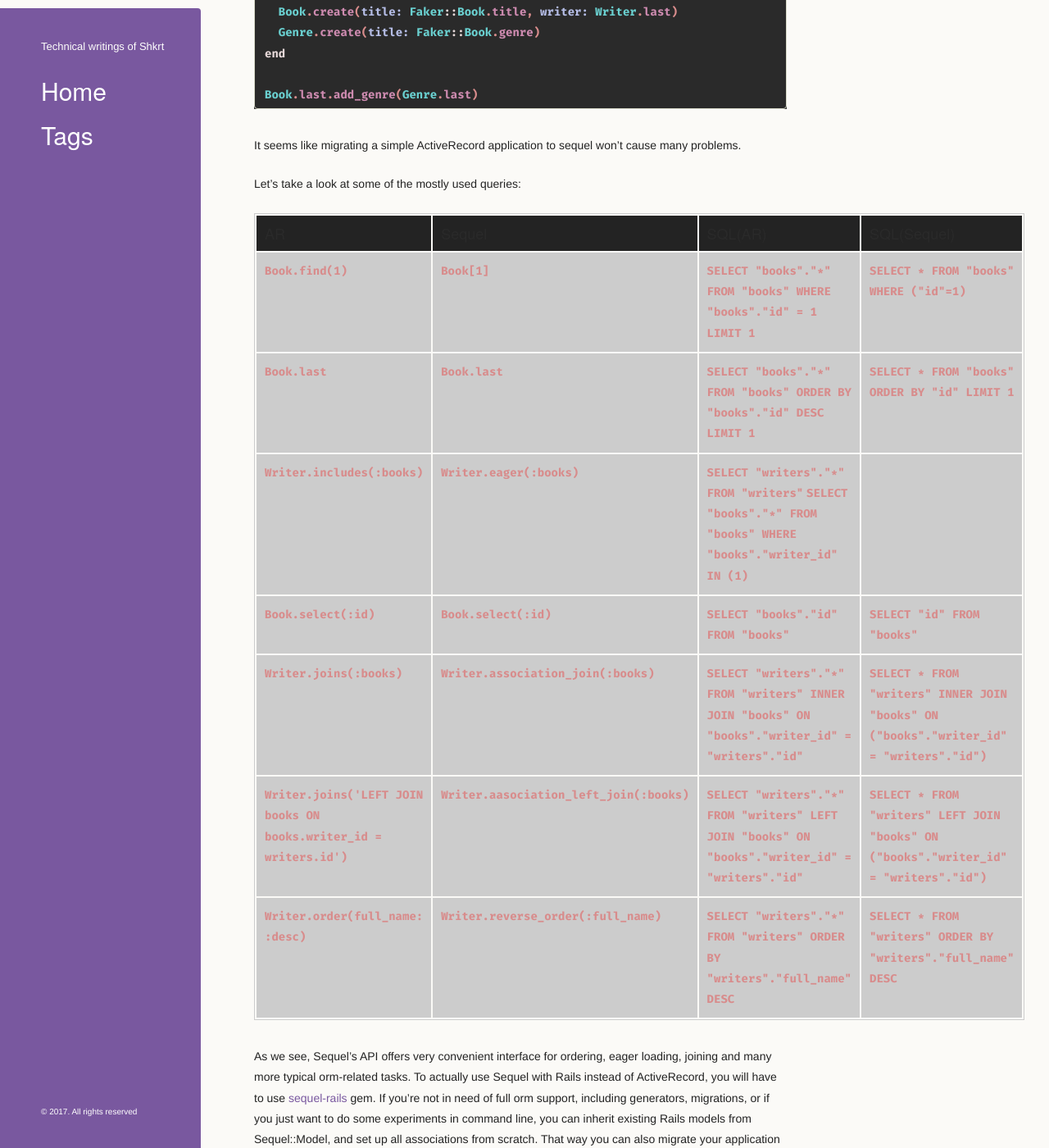
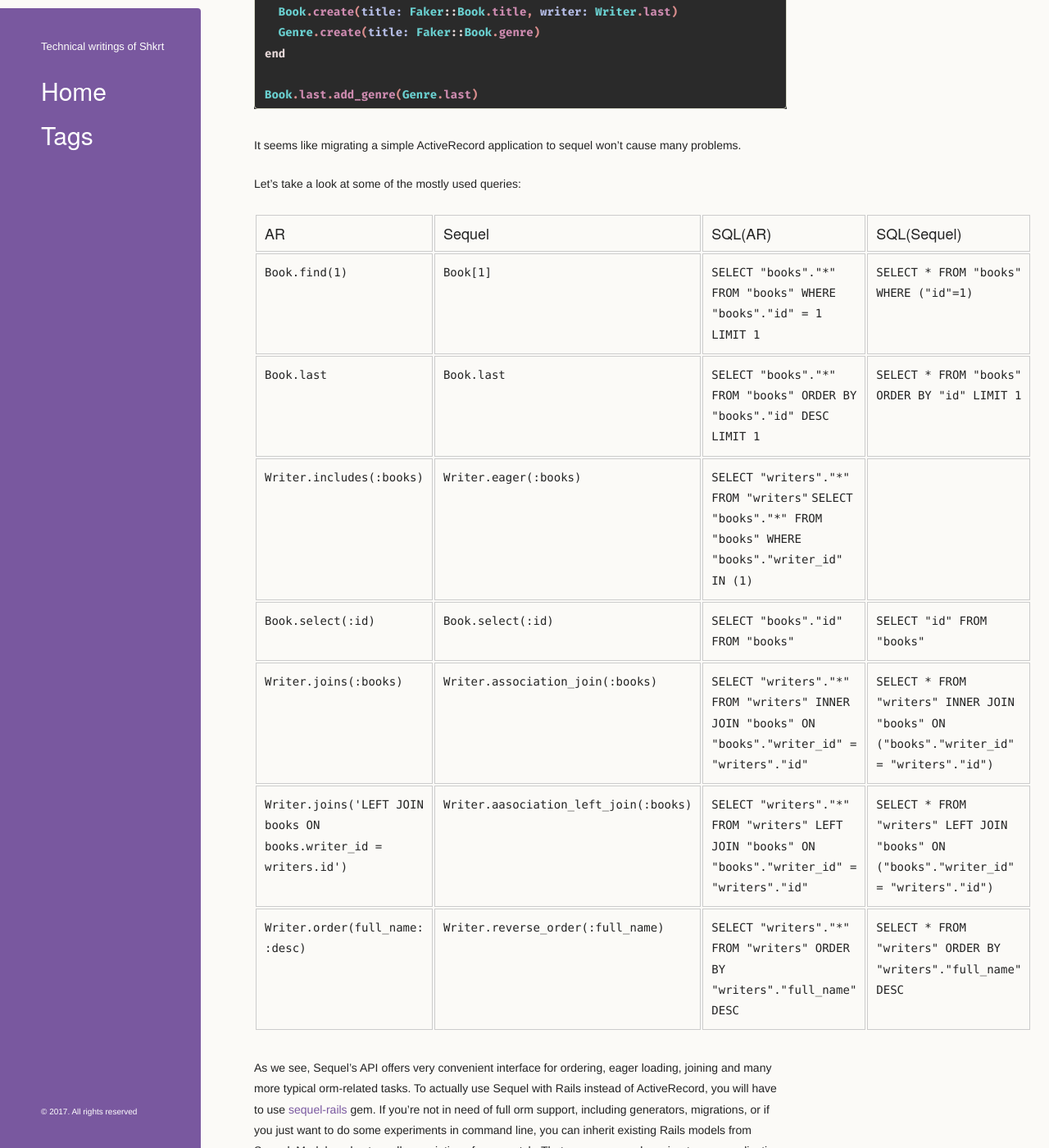
Before and after one commit to shkrt/Shkrt.github.io, a Jekyll site: the page built from _posts/2017-11-06-comparing-sequel-and-activerecord.md, in a window 1280 px wide and 1400 px high, scrolled down 2833 px. Shown: the whole window at 82% size. Built offline with Jekyll 4.4.1, drawn with Linux system fonts in a browser that asks for light colours; a script that is not in the unit is left out.

Commit message:
make tables readable

```diff
--- a/assets/css/style.css
+++ b/assets/css/style.css
@@ -168,6 +168,12 @@ code, pre {
   font-size:14px;
 }
 
+td > code, pre {
+  font-family: "Fira Code", Monaco, "Bitstream Vera Sans Mono", "Lucida Console", Terminal, monospace;
+  color:#232323;
+  font-size:14px;
+}
+
 pre {
   padding: 4px 12px;
   background: #2a2a2a;
@@ -186,7 +192,6 @@ table {
 }
 
 table {
-  border: 1px solid #ccc;
   margin-bottom: 32px;
   text-align: left;
 }
@@ -331,7 +336,6 @@ table {
 }
 
 table {
-  border: 1px solid #ccc;
   margin-bottom: 32px;
   text-align: left;
 }
@@ -341,13 +345,13 @@ th {
   font-size: 18px;
   font-weight: normal;
   padding: 10px;
-  background: #232323;
-  color: #2a2a2a;
+  color: #232323;
+  border: 1px solid #ccc;
 }
 
 td {
   padding: 10px;
-  background: #ccc;
+  border: 1px solid #ccc;
 }
 
 
```
